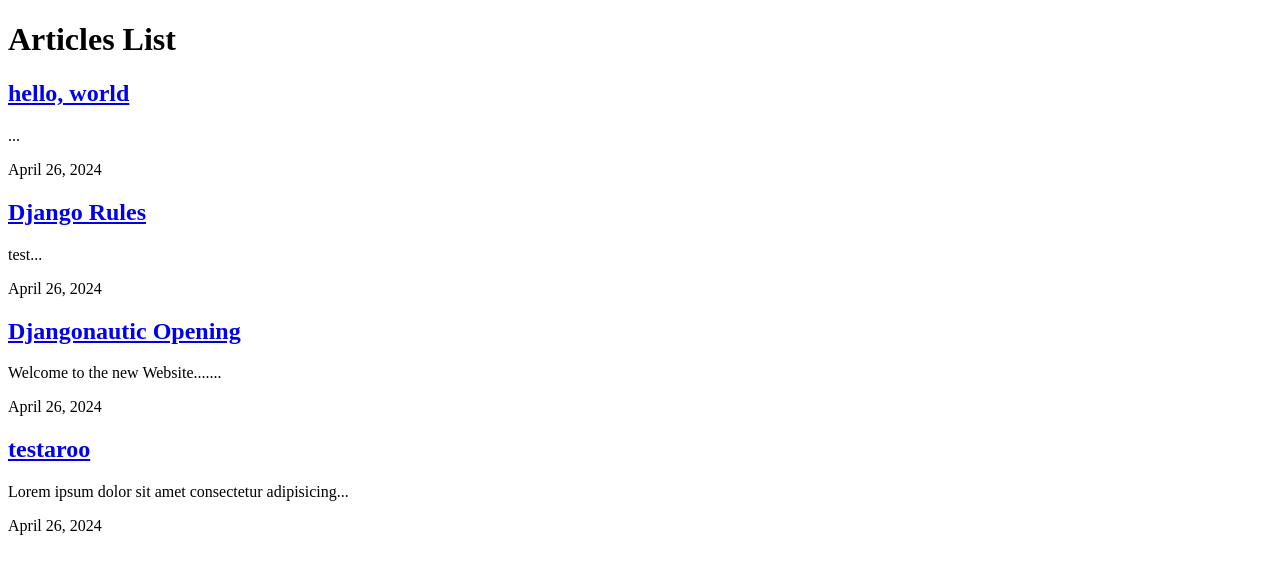
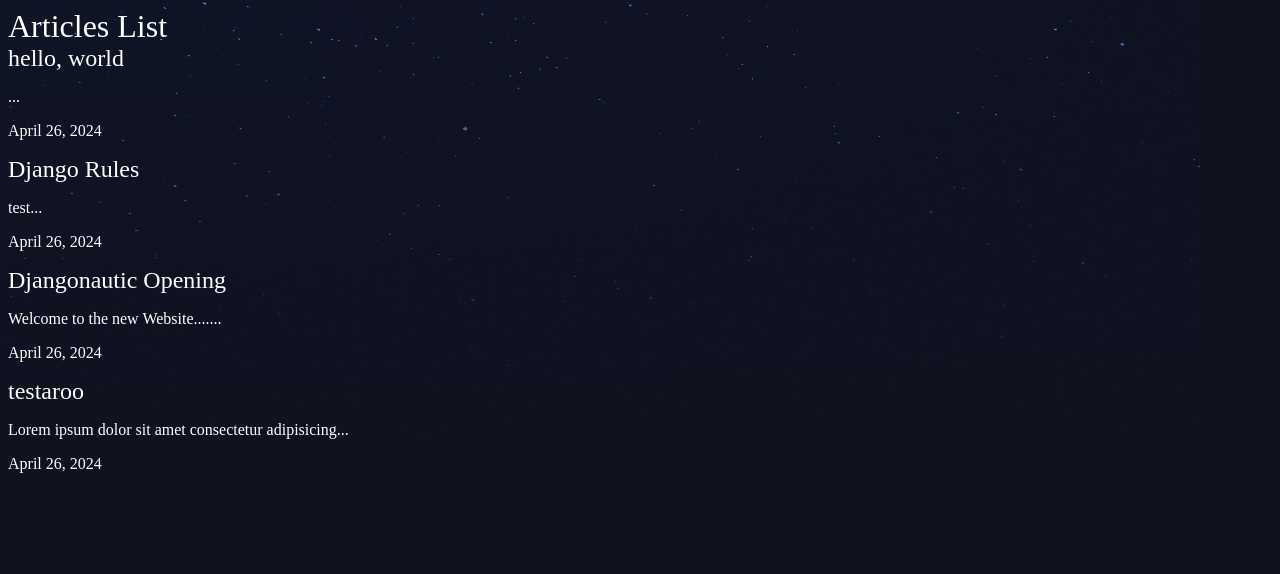
Before and after one commit to AbdallahHatemoglu/djano-blog_tutorial, a Django app: page /articles/ in a window 1280 px wide. Shown: the top 574 px of the page. Run offline with Django 5.2, Linux system fonts and the light colour scheme; data comes from the database, SQL or seed files in the repository.

Commit message:
Static files & images

```diff
--- a/articles/templates/articles/article_list.html
+++ b/articles/templates/articles/article_list.html
@@ -1,8 +1,11 @@
+{% load static from static %}
+
 <!DOCTYPE html>
 <html>
     <head>
         <meta charset="utf-8">
         <title>Articles</title>
+        <link rel="stylesheet" href="{% static 'styles.css' %}">
     </head>
     <body>
         <h1>Articles List</h1>
--- /dev/null
+++ b/assets/styles.css
@@ -0,0 +1,20 @@
+body{
+  background-color: #0f121f;
+  background-image: url(stars.png);
+  background-repeat: no-repeat;
+  color: #fff;
+}
+
+body *{
+  font-family: Ubuntu;
+}
+
+h1, h2, h3, h4, h5{
+  font-weight: normal;
+  margin: 0;
+}
+
+a, a:hover, a:visited{
+  color: #fff;
+  text-decoration: none;
+}
--- a/djangonautic/settings.py
+++ b/djangonautic/settings.py
@@ -118,6 +118,10 @@
 
 STATIC_URL = 'static/'
 
+STATICFILES_DIRS = (
+  Path.joinpath(BASE_DIR, 'assets'),
+)
+
 # Default primary key field type
 # https://docs.djangoproject.com/en/5.0/ref/settings/#default-auto-field
 
--- a/djangonautic/urls.py
+++ b/djangonautic/urls.py
@@ -1,22 +1,7 @@
-"""
-URL configuration for djangonautic project.
-
-The `urlpatterns` list routes URLs to views. For more information please see:
-    https://docs.djangoproject.com/en/5.0/topics/http/urls/
-Examples:
-Function views
-    1. Add an import:  from my_app import views
-    2. Add a URL to urlpatterns:  path('', views.home, name='home')
-Class-based views
-    1. Add an import:  from other_app.views import Home
-    2. Add a URL to urlpatterns:  path('', Home.as_view(), name='home')
-Including another URLconf
-    1. Import the include() function: from django.urls import include, path
-    2. Add a URL to urlpatterns:  path('blog/', include('blog.urls'))
-"""
 from django.contrib import admin
 from django.urls import path, include
 from . import views
+from django.contrib.staticfiles.urls import staticfiles_urlpatterns
 
 urlpatterns = [
     path('admin/', admin.site.urls),
@@ -24,3 +9,5 @@
     path('', views.homepage),
     path('about/', views.about),
 ]
+
+urlpatterns += staticfiles_urlpatterns()
```
Also changed, not shown: assets/stars.png (added).
